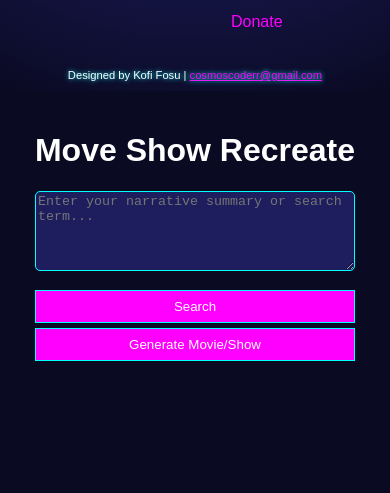
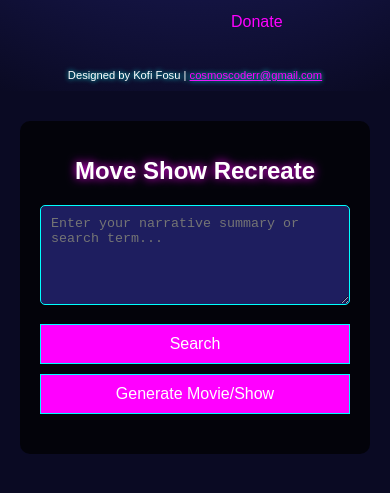
Before and after one commit to onetwo346/moveshow-accurate-, a plain HTML site: page index.html in a window 390 px wide. Shown: the part 753-1246 px from the top of the page. Drawn offline with Linux system fonts and the light colour scheme.

Commit message:
Update styles.css

```diff
--- a/styles.css
+++ b/styles.css
@@ -76,51 +76,66 @@ body {
     100% { background-position: 500px 500px; }
 }
 
-/* Creation Area */
-.creation-area {
-    max-width: 600px;
+/* Feature Area */
+.feature-area {
+    max-width: 700px;
     width: 90%;
-    text-align: center;
     padding: 20px;
     background: rgba(0, 0, 0, 0.7);
     border-radius: 10px;
     margin-top: 20px;
+    text-align: center;
 }
 
-.creation-area h1 {
+.feature-area h1 {
     font-size: clamp(1.5rem, 4vw, 2rem);
     text-shadow: 0 0 10px #ff00ff;
     margin-bottom: 20px;
 }
 
+.input-section {
+    margin-bottom: 20px;
+}
+
 #summary-input {
     width: 100%;
-    height: 100px;
+    height: 120px;
     background: #1e1e5f;
     color: #fff;
     border: 1px solid #00ffff;
     border-radius: 5px;
-    margin-bottom: 15px;
     box-sizing: border-box;
+    padding: 10px;
 }
 
 .buttons {
     display: flex;
     justify-content: center;
-    gap: 10px;
+    gap: 15px;
+    margin-top: 15px;
 }
 
-#generate-btn, #search-btn {
+#search-btn, #generate-btn {
     background: #ff00ff;
     border: 1px solid #00ffff;
-    padding: 8px 15px;
+    padding: 10px 20px;
     color: #fff;
     cursor: pointer;
+    font-size: 1rem;
 }
 
 .output {
-    margin-top: 20px;
     text-align: left;
+}
+
+.output-block {
+    margin: 20px 0;
+}
+
+.output-block h2 {
+    font-size: 1.2rem;
+    color: #00ffff;
+    margin-bottom: 10px;
 }
 
 #animation-canvas {
@@ -128,8 +143,8 @@ body {
     max-width: 320px;
     height: auto;
     border: 1px solid #00ffff;
-    margin: 10px auto;
     display: block;
+    margin: 0 auto;
 }
 
 #export-btn {
@@ -137,8 +152,11 @@ body {
     color: #0a0a23;
     padding: 10px 20px;
     border: none;
-    margin-top: 15px;
     cursor: pointer;
+    width: 100%;
+    max-width: 200px;
+    margin: 0 auto;
+    display: block;
 }
 
 /* Chatbot (Side) */
@@ -180,6 +198,7 @@ body {
     border: 1px solid #00ffff;
     border-radius: 5px;
     margin: 10px 0;
+    padding: 5px;
 }
 
 #chatbot-ask {
@@ -188,11 +207,6 @@ body {
     padding: 8px 15px;
     color: #fff;
     cursor: pointer;
-}
-
-@keyframes orbPulse {
-    0%, 100% { box-shadow: 0 0 15px #ff00ff; }
-    50% { box-shadow: 0 0 25px #00ffff; }
 }
 
 /* Donation */
@@ -225,13 +239,13 @@ footer a { color: #ff00ff; }
 
 /* Device Compatibility */
 @media (max-width: 768px) {
-    .creation-area { margin-top: 10px; }
+    .feature-area { margin-top: 10px; }
     .chatbot { top: 10%; right: 10px; }
     .donation { bottom: 60px; right: 10px; }
+    .buttons { flex-direction: column; gap: 10px; }
 }
 
 @media (max-width: 480px) {
-    #summary-input { height: 80px; }
-    .buttons { flex-direction: column; gap: 5px; }
-    .chatbot-box { width: 90%; }
+    #summary-input { height: 100px; }
+    .output-block h2 { font-size: 1rem; }
 }
```
